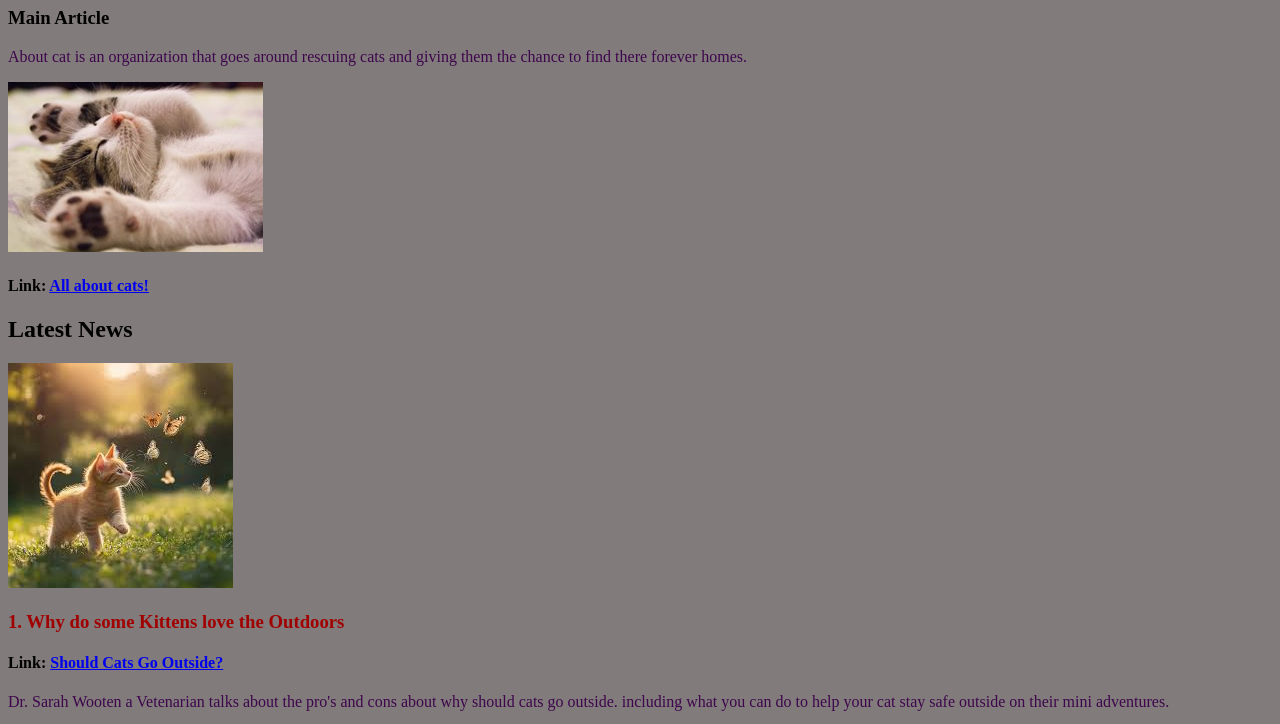
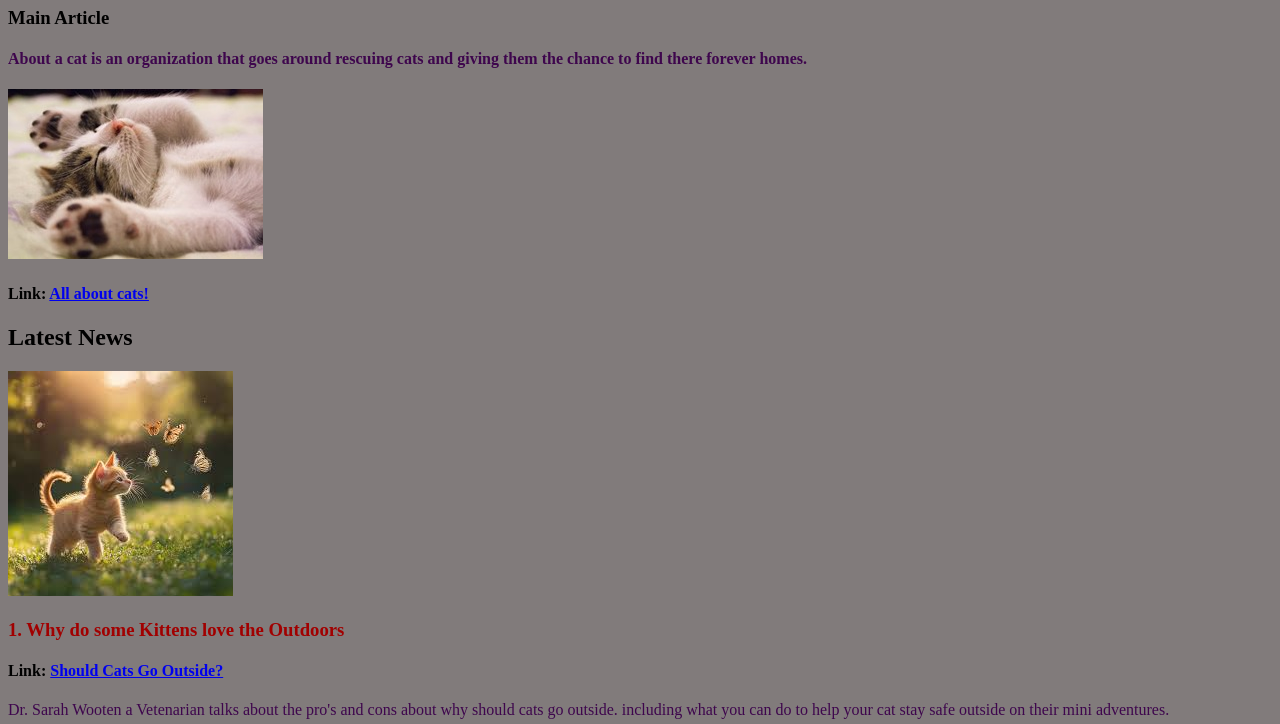
Before and after one commit to Hpayeur/Kitten_News, a plain HTML site: page index.html in a window 1280 px wide. Shown: the part 73-797 px from the top of the page. Drawn offline with Linux system fonts and the light colour scheme.

Commit message:
fixing grammer

```diff
--- a/index.html
+++ b/index.html
@@ -16,7 +16,7 @@
          <section class="news-section"
         <div class="page">
         <h3>Main Article</h3>
-        <p style="color:rgb(62, 6, 77);"> About cat is an organization that goes around rescuing cats and giving them the chance to find there forever homes.</p>
+        <h4 style="color:rgb(62, 6, 77);"> About a cat is an organization that goes around rescuing cats and giving them the chance to find there forever homes.</h4>
         <div class="article"
     <img id="header-img" alt="main article" />
      <a id="header-article" ></a>
```
